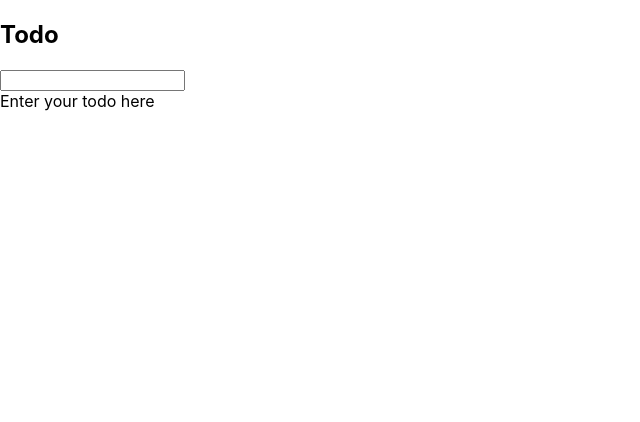
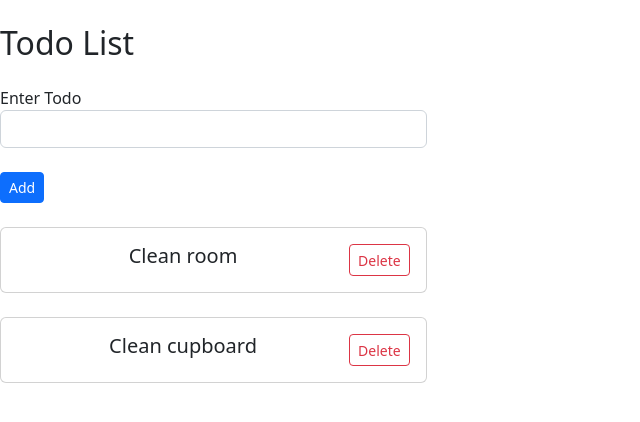
Before and after one commit to gagandeepkaur15/mern-todo-app, a React (Create React App) app: page / in a window 1280 px wide. Shown: the top 422 px of the page, without its empty margins (0-640 px from the left). Built offline with nearby package versions, Linux system fonts and the light colour scheme.

Commit message:
Added todo cards and button

```diff
--- a/package.json
+++ b/package.json
@@ -6,7 +6,9 @@
     "@testing-library/jest-dom": "^5.16.5",
     "@testing-library/react": "^13.4.0",
     "@testing-library/user-event": "^13.5.0",
+    "bootstrap": "^5.2.2",
     "react": "^18.2.0",
+    "react-bootstrap": "^2.5.0",
     "react-dom": "^18.2.0",
     "react-scripts": "5.0.1",
     "web-vitals": "^2.1.4"
--- a/src/components/Home.js
+++ b/src/components/Home.js
@@ -1,18 +1,22 @@
-import React, {useState} from 'react';
+import React from 'react';
+import Notes from './Notes';
 
 function Home() {
-
   return (
-    <div className='container'>
-      <form action="">
-        <div className='heading'>
-            <h2>Todo</h2>
-        </div>
-        <div className="textField">
-            <input type="text" className='form-control'/>
-            <div id="helpText">Enter your todo here</div>
-        </div>
-      </form>
+    <div className='d-flex flex-column flex-wrap'>
+      <div className='form'>
+        <form action="">
+          <div className='title my-4'>
+            <h2>Todo List</h2>
+          </div>
+          <div className="textField my-4 col-md-4">
+            <label for="inputsm">Enter Todo</label>
+            <input type="text" class='form-control input-sm' />
+          </div>
+          <button type="button" class="btn btn-primary btn-sm">Add</button>
+        </form>
+      </div>
+      <Notes />
     </div>
   )
 }
--- /dev/null
+++ b/src/components/Notes.js
@@ -0,0 +1,34 @@
+import React, { useState } from 'react'
+
+export default function Notes() {
+
+    const todoList = [
+        {
+            "todo": "Clean room"
+        },
+        {
+            "todo": "Clean cupboard"
+        }
+    ]
+
+    const [todos, setTodo] = useState(todoList);
+
+    return (
+        <div className='todoList'>
+            {todos.map(t => {
+                return (
+                    <div className='col-md-4'>
+                    <div class='card my-4'>
+                        <div class="card-body">
+                            <div className="d-flex">
+                                <h5 className="title mx-auto">{t.todo}</h5>
+                                <button type="button" class="btn btn-outline-danger btn-sm">Delete</button>
+                            </div>
+                        </div>
+                    </div>
+                    </div>
+                )
+            })}
+        </div>
+    )
+}
--- a/src/index.js
+++ b/src/index.js
@@ -3,6 +3,7 @@ import ReactDOM from 'react-dom/client';
 import './index.css';
 import App from './App';
 import reportWebVitals from './reportWebVitals';
+import '../node_modules/bootstrap/dist/css/bootstrap.min.css';
 
 const root = ReactDOM.createRoot(document.getElementById('root'));
 root.render(
```
Also changed, not shown: 1 other file (tests, documents, lock files or other folders).
